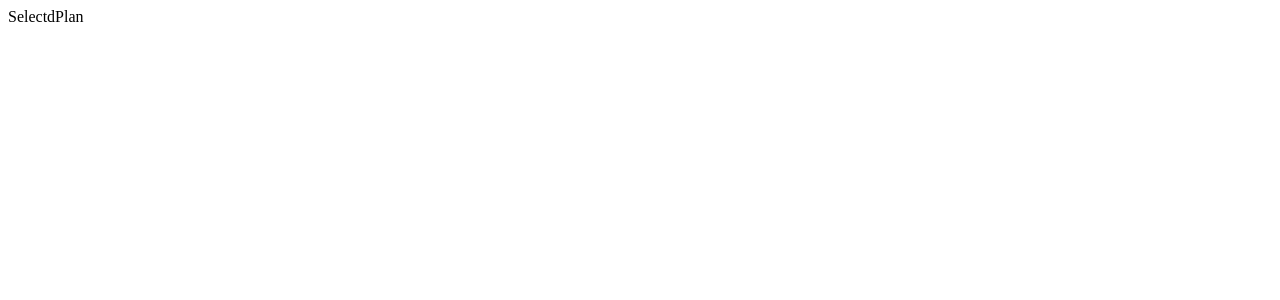
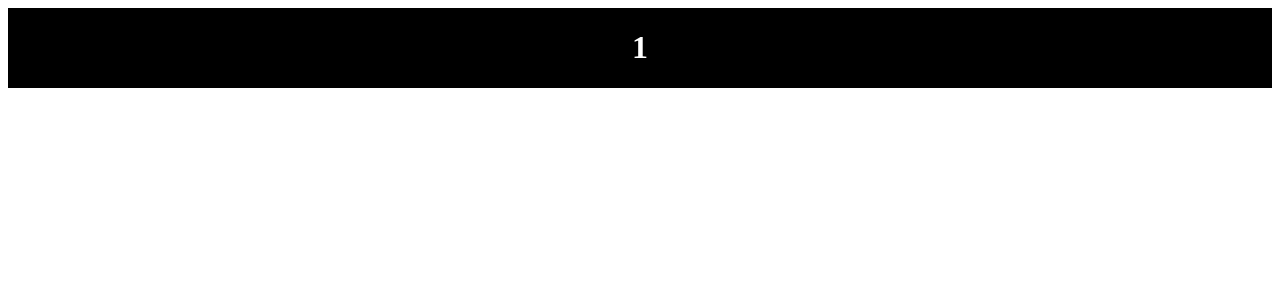
Before and after one commit to rafaelBPorto/drivenplus, a React (Create React App) app: page /subscription/1 in a window 1280 px wide. Shown: the top 300 px of the page. Built offline with nearby package versions, Linux system fonts and the light colour scheme.

Commit message:
Exibindo planos no Componente Plans redirecionando para rota apos seleção

```diff
--- a/src/components/SelectdPlan/SelectdPlan.js
+++ b/src/components/SelectdPlan/SelectdPlan.js
@@ -1,7 +1,13 @@
-export default function SelectdPlan(){
-    return(
-        <div>
-            SelectdPlan
-        </div>
+import { useParams } from "react-router-dom"
+import { StyleScreen } from "../../assets/imagens/styles/StyleScreen"
+
+export default function SelectdPlan() {
+    const id = useParams()
+    return (
+        <StyleScreen>
+            <h1>
+                {id.ID_DO_PLANO}
+            </h1>
+        </StyleScreen>
     )
 }
--- a/src/components/SubScription/Plans.js
+++ b/src/components/SubScription/Plans.js
@@ -1,15 +1,18 @@
+import { Link } from "react-router-dom"
 import styled from "styled-components"
 
-export default function Plans({image, price }){
+export default function Plans({ id, image, price }) {
     return (
-        <BoxPlan>
-            <img src={image} />
-            <h1>{price}</h1>
-        </BoxPlan>
+        <Link to={`/subscription/${id}`}>
+            <BoxPlan>
+                <img src={image} />
+                <h1>{price}</h1>
+            </BoxPlan>
+        </Link>
     )
 }
 
-const BoxPlan = styled.div `
+const BoxPlan = styled.div`
     display: flex;
     border: solid;
     align-items:center;
--- a/src/components/SubScription/SubScription.js
+++ b/src/components/SubScription/SubScription.js
@@ -1,15 +1,12 @@
 import axios from "axios"
-import { useContext, useEffect, useState } from "react"
-import styled from "styled-components"
+import { useEffect, useState } from "react"
 import { StyleScreen } from "../../assets/imagens/styles/StyleScreen"
 import { BASEURL } from "../../constants/URLS"
-import { UserContext } from "../../context/UserContext"
 import Plans from "./Plans"
 
 
 export default function SubScription(){
 
-    const {user} = useContext(UserContext)
     const token = localStorage.getItem("token")
     const [planos, setPlanos] = useState(undefined)
 
@@ -35,7 +32,7 @@ export default function SubScription(){
     return(
         <StyleScreen>
             <h1>Escolha seu plano</h1>
-            {planos.map((p)=> <Plans key={p.id} image={p.image} price={p.price}/>)}
+            {planos.map((p)=> <Plans key={p.id} id={p.id} image={p.image} price={p.price}/>)}
         </StyleScreen>
 
     )
```
